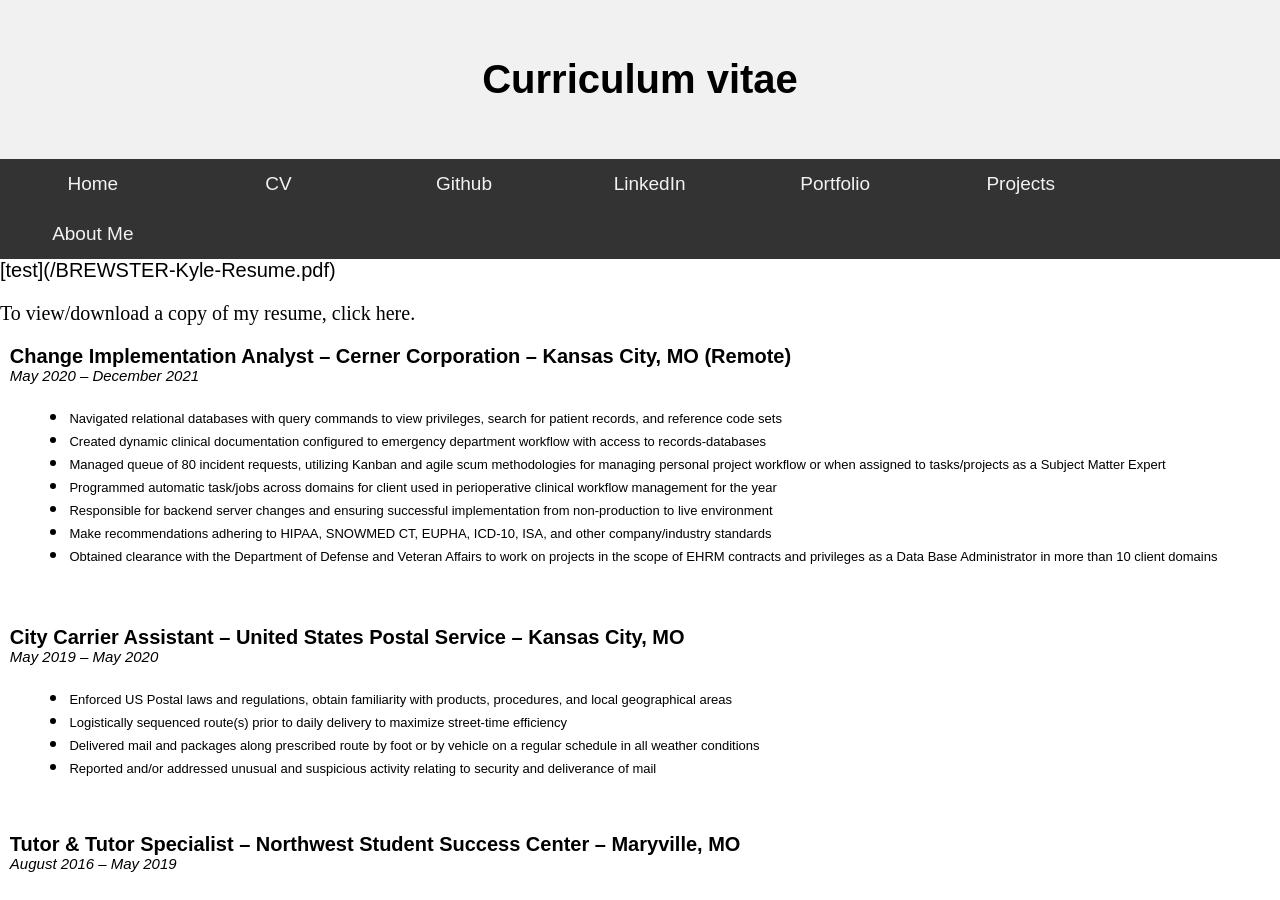
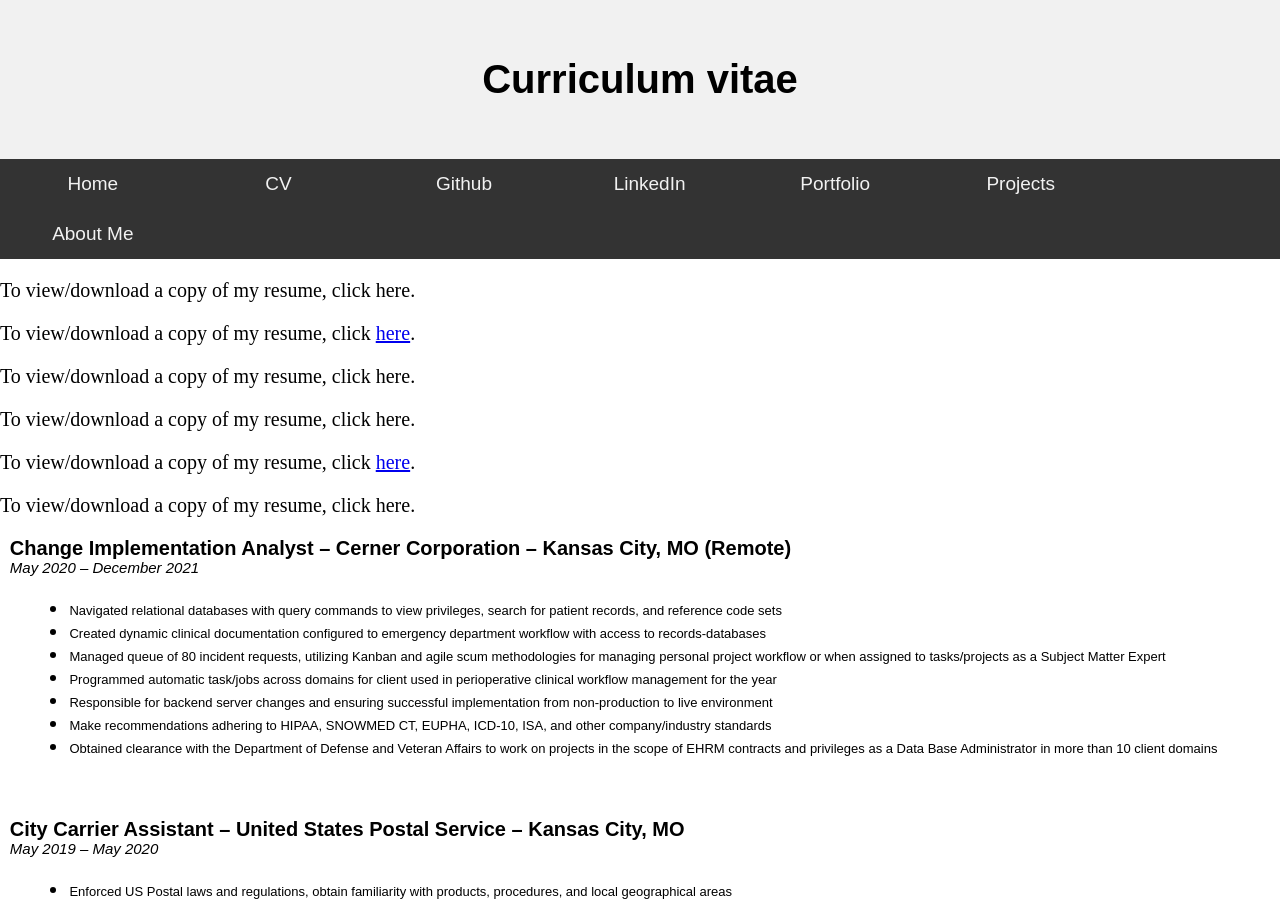
Before and after one commit to k-brew/personal-site, a Jekyll site: the page built from files/CV.html, in a window 1280 px wide and 900 px high. Built offline with Jekyll 4.4.1, drawn with Linux system fonts in a browser that asks for light colours.

Commit message:
Update CV.html

```diff
--- a/files/CV.html
+++ b/files/CV.html
@@ -3,12 +3,33 @@
 title: Curriculum vitae
 ---
 
-[test](/BREWSTER-Kyle-Resume.pdf)
-
 
 <body><span style="font-family: 'Times New Roman', Times, serif;">
     <p>To view/download a copy of my resume, click <a src="https://k-brew.github.io/personal-site/files/BREWSTER-Kyle-Resume.pdf">here</a>.</p></span>
 </body>
+
+<body><span style="font-family: 'Times New Roman', Times, serif;">
+    <p>To view/download a copy of my resume, click <a href="/BREWSTER-Kyle-Resume.pdf">here</a>.</p></span>
+</body>
+
+<body><span style="font-family: 'Times New Roman', Times, serif;">
+    <p>To view/download a copy of my resume, click <a src="http://k-brew.github.io/personal-site/files/BREWSTER-Kyle-Resume.pdf">here</a>.</p></span>
+</body>
+
+<html>
+<body><span style="font-family: 'Times New Roman', Times, serif;">
+    <p>To view/download a copy of my resume, click <a src="https://k-brew.github.io/personal-site/files/BREWSTER-Kyle-Resume.pdf">here</a>.</p></span>
+</body>
+
+<body><span style="font-family: 'Times New Roman', Times, serif;">
+    <p>To view/download a copy of my resume, click <a href="/BREWSTER-Kyle-Resume.pdf">here</a>.</p></span>
+</body>
+
+<body><span style="font-family: 'Times New Roman', Times, serif;">
+    <p>To view/download a copy of my resume, click <a src="http://k-brew.github.io/personal-site/files/BREWSTER-Kyle-Resume.pdf">here</a>.</p></span>
+</body>
+   </html>
+
 
 <h2 style='margin-top:0in;margin-right:0in;margin-bottom:0in;margin-left:7.4pt;font-size:13px;font-family:"Carlito",sans-serif;font-weight:bold;'><strong><span style='font-size:20px;font-family:"Carlito",sans-serif;color:black;'>Change Implementation Analyst &ndash; Cerner Corporation &ndash; Kansas City, MO (Remote)</span></strong></h2>
 <h2 style='margin-top:0in;margin-right:0in;margin-bottom:0in;margin-left:7.4pt;font-size:13px;font-family:"Carlito",sans-serif;font-weight:bold;line-height:12.2pt;text-align:start;'><em><span style='font-size:15px;font-family:"Carlito",sans-serif;color:black;font-weight:normal;'>May 2020 &ndash; December 2021</span></em></h2>
```
